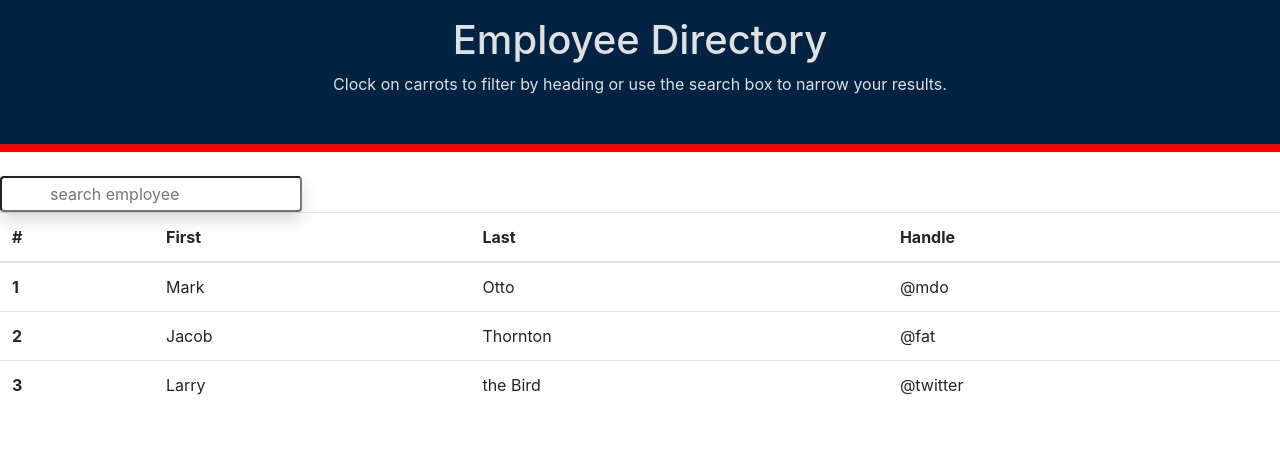
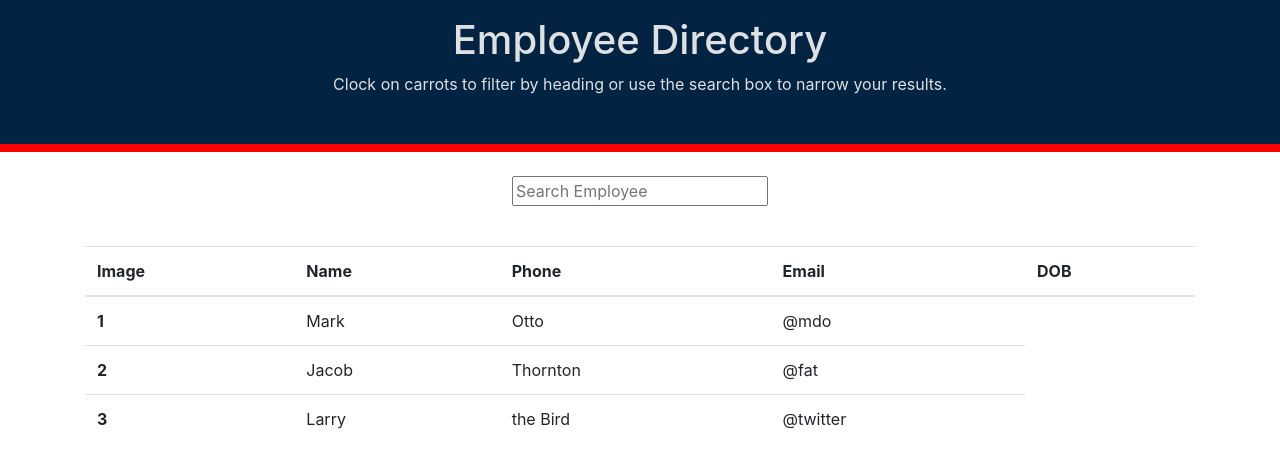
Before and after one commit to xdanielmtz/employee-directory, a React (Create React App) app: page / in a window 1280 px wide. Shown: the top 468 px of the page. Built offline with nearby package versions, Linux system fonts and the light colour scheme.

Commit message:
styled table

```diff
--- a/src/components/Search/Search.jsx
+++ b/src/components/Search/Search.jsx
@@ -1,18 +1,23 @@
-import React from "react";
+import React, { Component } from "react";
 
-const Search = () => {
+class Search extends Component {
+  render() {
     return (
-    <div className="md:flex justify-between my-6">
-      <div className="md:mb-0 mb-4"></div>
+      <div>
+        <br />
+        <div className="text-center">
           <form>
             <input
-          className="shadow pl-5 rounded w-full py-1"
+              value=""
               type="text"
-          placeholder="search employee"
+              placeholder="Search Employee"
             />
           </form>
         </div>
+        <br />
+      </div>
     );
-};
+  }
+}
 
 export default Search;
--- a/src/components/Table/Table.jsx
+++ b/src/components/Table/Table.jsx
@@ -2,14 +2,19 @@ import React from "react";
 
 const Table = () => {
   return (
+    <>
+      <div className="container">
+        <div className="row">
+          <div className="col-sm-12">
             <div>
               <table class="table">
                 <thead>
                   <tr>
-            <th scope="col">#</th>
-            <th scope="col">First</th>
-            <th scope="col">Last</th>
-            <th scope="col">Handle</th>
+                    <th scope="col">Image</th>
+                    <th scope="col">Name</th>
+                    <th scope="col">Phone</th>
+                    <th scope="col">Email</th>
+                    <th scope="col">DOB</th>
                   </tr>
                 </thead>
                 <tbody>
@@ -34,6 +39,10 @@ const Table = () => {
                 </tbody>
               </table>
             </div>
+          </div>
+        </div>
+      </div>
+    </>
   );
 };
 
```
Also changed, not shown: 1 other file (tests, documents, lock files or other folders). Lines whose indentation alone changed are shown as unchanged.
